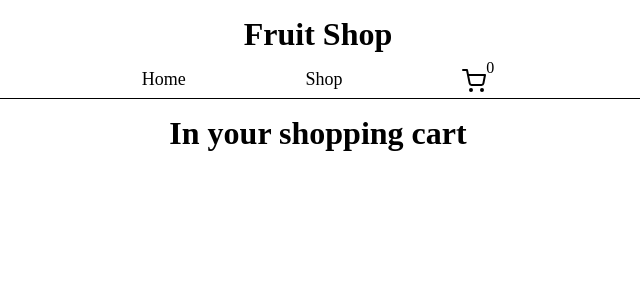
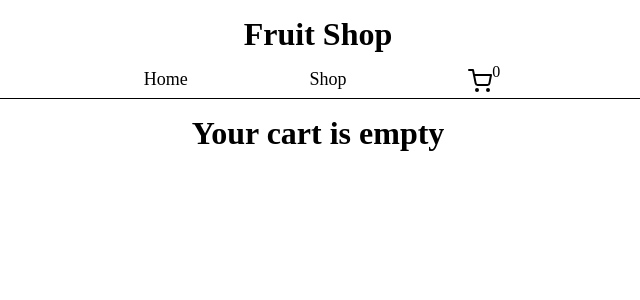
Before and after one commit to Jestim/shopping-cart, a React (Create React App) app: page /cart in a window 1280 px wide. Shown: the top 300 px of the page, without its empty margins (322-962 px from the left). Built offline with nearby package versions, Linux system fonts and the light colour scheme.

Commit message:
Fixed bug where app crashed when changing quntity on items in cart

```diff
--- a/src/App.jsx
+++ b/src/App.jsx
@@ -1,6 +1,6 @@
 import { BrowserRouter, Routes, Route } from 'react-router-dom';
-import { useState } from 'react';
-import { cloneDeep, forEach } from 'lodash';
+import { useEffect, useState } from 'react';
+import { cloneDeep } from 'lodash';
 import Header from './components/header/Header';
 import Home from './components/Home/Home';
 import Shop from './components/Shop/Shop';
@@ -10,7 +10,13 @@ import './app.css';
 function App() {
   const [cartItems, setCartItems] = useState([]);
 
+  // useEffect(() => {
+  //   console.log(cartItems);
+  // }, [cartItems]);
+
   const handleAddToCart = (product) => {
+    console.log('handleAddToCart called');
+
     const cartItemsUpdated = cloneDeep(cartItems);
 
     for (let i = 0; i < cartItemsUpdated.length; i += 1) {
@@ -23,16 +29,73 @@ function App() {
 
     const addedProduct = cloneDeep(product);
     addedProduct.quantity = 1;
-
     setCartItems([...cartItems, addedProduct]);
   };
 
+  const handleIncreseItemQuantity = (product) => {
+    console.log('handleIncreseItemQuantity called');
+
+    const cartItemsUpdated = cloneDeep(cartItems);
+
+    for (let i = 0; i < cartItemsUpdated.length; i += 1) {
+      if (cartItemsUpdated[i].id === product.id) {
+        cartItemsUpdated[i].quantity += 1;
+        setCartItems(cartItemsUpdated);
+        return;
+      }
+    }
+  };
+
+  const handleDecreseItemQuantity = (product) => {
+    console.log('handleDecreseItemQuantity called');
+
+    if (product.quantity === 1) {
+      return;
+    }
+
+    const cartItemsUpdated = cloneDeep(cartItems);
+
+    for (let i = 0; i < cartItemsUpdated.length; i += 1) {
+      if (cartItemsUpdated[i].id === product.id) {
+        cartItemsUpdated[i].quantity -= 1;
+        setCartItems(cartItemsUpdated);
+        return;
+      }
+    }
+  };
+
+  const handleRemoveItem = (product) => {
+    console.log('handleRemoveItem called');
+
+    const cartItemsUpdated = cloneDeep(cartItems);
+
+    for (let i = 0; i < cartItemsUpdated.length; i += 1) {
+      if (cartItemsUpdated[i].id === product.id) {
+        cartItemsUpdated.splice(i, 1);
+        setCartItems(cartItemsUpdated);
+        return;
+      }
+    }
+  };
+
   const getNumberOfCartItems = () => {
+    console.log('getNumberOfCartItems called');
+
     let cartItemsLength = 0;
     cartItems.forEach((item) => {
       cartItemsLength += item.quantity;
     });
     return cartItemsLength;
+  };
+
+  const getTotalPrice = () => {
+    console.log('getTotalPrice called');
+
+    let totalPrice = 0;
+    cartItems.forEach((item) => {
+      totalPrice += item.price * item.quantity;
+    });
+    return totalPrice;
   };
 
   return (
@@ -45,7 +108,18 @@ function App() {
             path="/shop"
             element={<Shop handleAddToCart={handleAddToCart} />}
           />
-          <Route path="/cart" element={<Cart cartItems={cartItems} />} />
+          <Route
+            path="/cart"
+            element={
+              <Cart
+                cartItems={cartItems}
+                handleIncreseItemQuantity={handleIncreseItemQuantity}
+                handleDecreseItemQuantity={handleDecreseItemQuantity}
+                handleRemoveItem={handleRemoveItem}
+                getTotalPrice={getTotalPrice}
+              />
+            }
+          />
         </Routes>
       </div>
     </BrowserRouter>
--- a/src/app.css
+++ b/src/app.css
@@ -6,5 +6,5 @@
 
 body {
     width: 100%;
-    height: 100vh;
+    height: 100%;
 }
--- a/src/components/Cart/Cart.jsx
+++ b/src/components/Cart/Cart.jsx
@@ -2,10 +2,20 @@ import './cart.css';
 import { AiOutlinePlusCircle, AiOutlineMinusCircle } from 'react-icons/ai';
 import { HiOutlineTrash } from 'react-icons/hi';
 
-function Cart({ cartItems }) {
+function Cart({
+  cartItems,
+  handleIncreseItemQuantity,
+  handleDecreseItemQuantity,
+  handleRemoveItem,
+  getTotalPrice,
+}) {
   return (
     <div className="cart">
-      <h1 className="cart-header">In your shopping cart</h1>
+      {cartItems.length !== 0 ? (
+        <h1 className="cart-header">In your shopping cart</h1>
+      ) : (
+        <h1 className="cart-header">Your cart is empty</h1>
+      )}
       <div className="cart-items">
         {cartItems.map((item) => (
           <div className="cart-item-card" key={item.id}>
@@ -18,16 +28,28 @@ function Cart({ cartItems }) {
                 <div className="item-quantity-container">
                   <p className="item-quantity">{`Quantity: ${item.quantity}`}</p>
                   <div className="change-quantity-buttons">
-                    <button className="change-quantity-button" type="button">
+                    <button
+                      className="change-quantity-button"
+                      onClick={() => handleDecreseItemQuantity(item)}
+                      type="button"
+                    >
                       <AiOutlineMinusCircle />
                     </button>
-                    <button className="change-quantity-button" type="button">
+                    <button
+                      className="change-quantity-button"
+                      onClick={() => handleIncreseItemQuantity(item)}
+                      type="button"
+                    >
                       <AiOutlinePlusCircle />
                     </button>
                   </div>
                 </div>
                 <p className="item-price">{`$${item.price * item.quantity}`}</p>
-                <button className="remove-item-button" type="button">
+                <button
+                  className="remove-item-button"
+                  onClick={() => handleRemoveItem(item)}
+                  type="button"
+                >
                   <HiOutlineTrash />
                 </button>
               </div>
@@ -35,6 +57,11 @@ function Cart({ cartItems }) {
           </div>
         ))}
       </div>
+      <div className="total-price-container">
+        {cartItems.length !== 0 ? (
+          <p>{`Total price: $${getTotalPrice()}`}</p>
+        ) : null}
+      </div>
     </div>
   );
 }
--- a/src/components/Cart/cart.css
+++ b/src/components/Cart/cart.css
@@ -1,5 +1,5 @@
 .cart {
-    width: 60%;
+    width: 100%;
     margin: auto;
     display: flex;
     flex-direction: column;
@@ -11,6 +11,7 @@
 }
 
 .cart-items {
+    width: 35%;
     height: auto;
     overflow: hidden;
     display: flex;
@@ -19,12 +20,12 @@
 }
 
 .cart-item-card {
+    width: 100%;
     height: auto;
-    margin: 3rem;
+    margin: 2rem 0 0 0;
     overflow: hidden;
     display: flex;
     align-items: center;
-    justify-content: center;
 }
 
 .item-img {
@@ -33,6 +34,7 @@
 }
 
 .item-info {
+    width: 100%;
     display: flex;
     flex-direction: column;
 }
@@ -40,14 +42,17 @@
 .item-desciprtion {
     display: flex;
     align-items: center;
+    justify-content: space-between;
 }
 
 .item-name {
+    width: 150px;
     font-size: 1.5rem;
     margin-left: 1rem;
 }
 
 .item-quantity-container {
+    width: 120px;
     display: flex;
     flex-direction: column;
     align-items: center;
@@ -67,6 +72,7 @@
 }
 
 .item-price {
+    width: 55px;
     margin-left: 1rem;
 }
 
--- a/src/components/header/header.css
+++ b/src/components/header/header.css
@@ -1,9 +1,15 @@
 .header {
+    position: sticky;
+    top: 0;
+    left: 0;
+    width: auto;
     display: flex;
     flex-direction: column;
     align-items: center;
-    margin: 1rem 3rem 1rem 3rem;
+    margin: 0 3rem 1rem 3rem;
+    padding-top: 1rem;
     border-bottom: solid 1px black;
+    background-color: white;
 }
 
 .header-text {
@@ -29,6 +35,6 @@
 
 .cart-icon-badge {
     font-size: 1rem;
-    position: relative;
-    bottom: 20px;
+    position: fixed;
+    top: 63px;
 }
```
